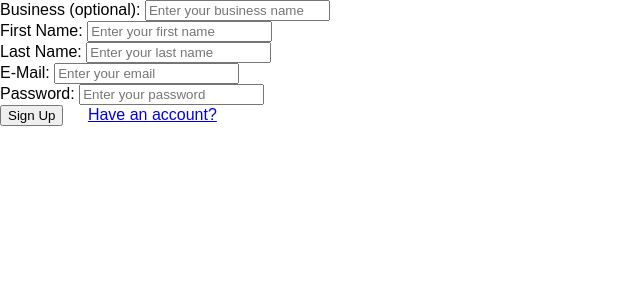
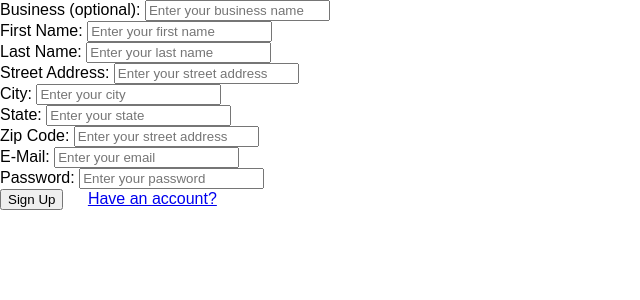
Before and after one commit to bethel-school-of-technology/taskticket-frontend, a React (Create React App) app in the folder taskticket/: page /signUp in a window 1280 px wide. Shown: the top 300 px of the page, without its empty margins (0-640 px from the left). Built offline with nearby package versions, Linux system fonts and the light colour scheme; the HTML template or start-up script is replaced by a standard one.

Commit message:
Update SignUp.js

```diff
--- a/taskticket/src/components/SignUp.js
+++ b/taskticket/src/components/SignUp.js
@@ -42,11 +42,27 @@ class SignUp extends Component {
           </div>
           <div className="FormField">
             <label className="FormField__Label" htmlFor="name">First Name: </label>
-            <input type="text" id="ame" className="FormField__Input" placeholder="Enter your first name" name="firstName" value={this.state.firstName} onChange={this.handleChange} />
+            <input type="text" id="name" className="FormField__Input" placeholder="Enter your first name" name="firstName" value={this.state.firstName} onChange={this.handleChange} />
           </div>
           <div className="FormField">
             <label className="FormField__Label" htmlFor="name">Last Name: </label>
             <input type="text" id="name" className="FormField__Input" placeholder="Enter your last name" name="lastName" value={this.state.lastName} onChange={this.handleChange} />
+          </div>
+          <div className="FormField">
+            <label className="FormField__Label" htmlFor="address">Street Address: </label>
+            <input type="text" id="address" className="FormField__Input" placeholder="Enter your street address" name="streetAddress" value={this.state.streetAddress} onChange={this.handleChange} />
+          </div>
+          <div className="FormField">
+            <label className="FormField__Label" htmlFor="address">City: </label>
+            <input type="text" id="address" className="FormField__Input" placeholder="Enter your city" name="city" value={this.state.city} onChange={this.handleChange} />
+          </div>
+          <div className="FormField">
+            <label className="FormField__Label" htmlFor="address">State: </label>
+            <input type="text" id="address" className="FormField__Input" placeholder="Enter your state" name="state" value={this.state.state} onChange={this.handleChange} />
+          </div>
+          <div className="FormField">
+            <label className="FormField__Label" htmlFor="address">Zip Code: </label>
+            <input type="text" id="address" className="FormField__Input" placeholder="Enter your street address" name="streetAddress" value={this.state.streetAddress} onChange={this.handleChange} />
           </div>
           <div className="FormField">
             <label className="FormField__Label" htmlFor="email">E-Mail: </label>
```
